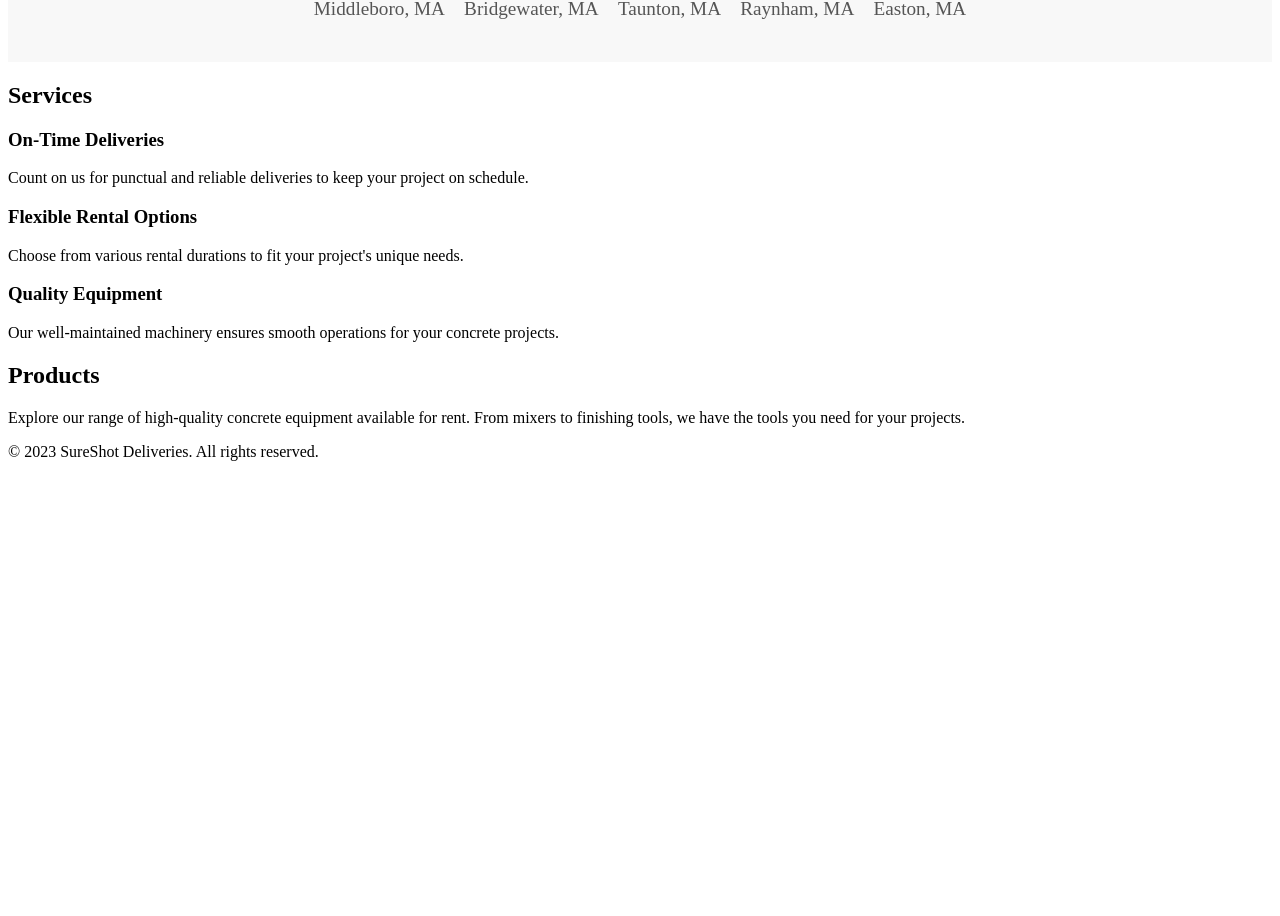
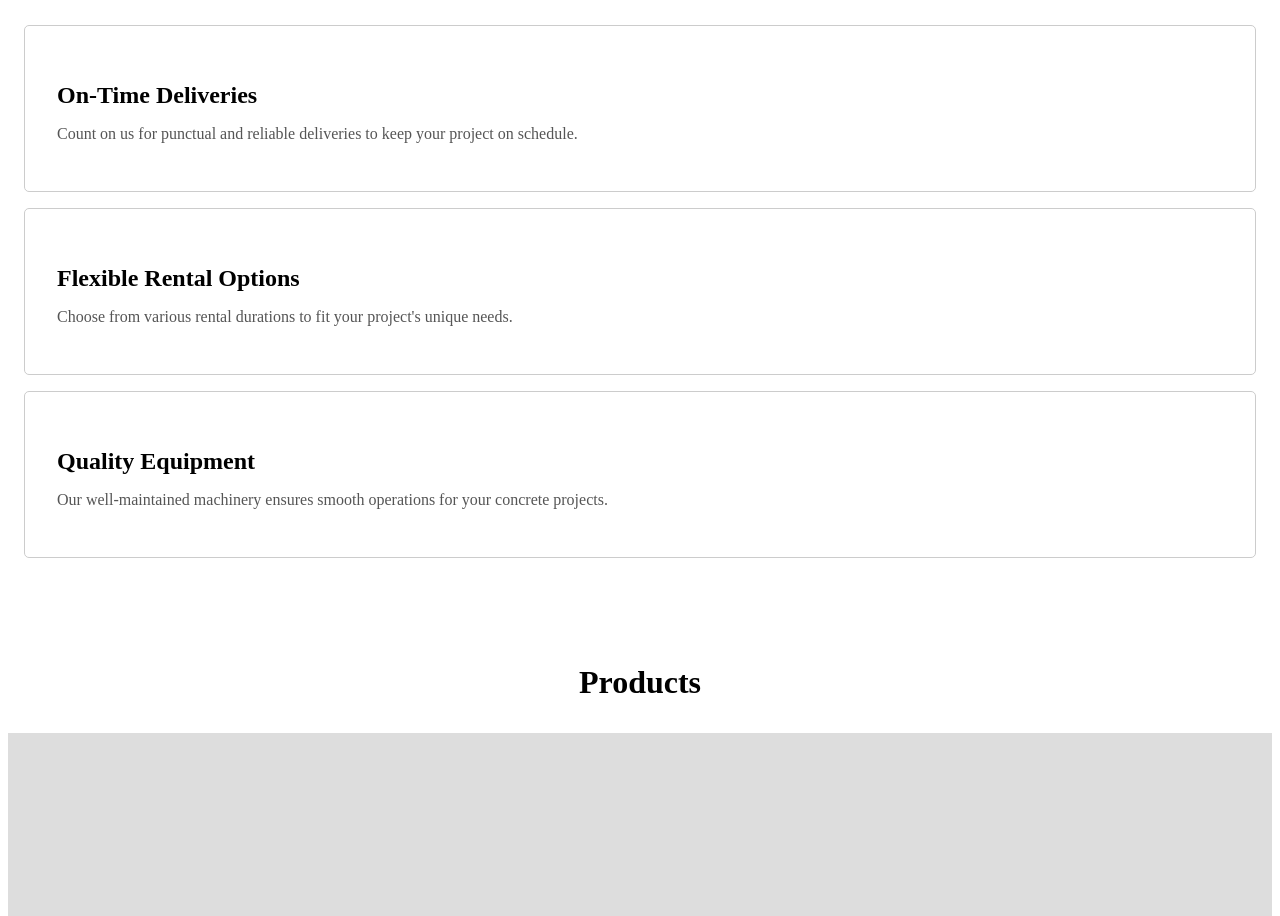
Before and after one commit to spencer2319/SureShot-Deliveries-Landing, a plain HTML site: page index.html in a window 1280 px wide. Shown: the part 627-1543 px from the top of the page. Before the commit the page ends 1104 px from the top, so only its background shows below. Drawn offline with Linux system fonts and the light colour scheme.

Commit message:
index.html
revert and told

```diff
--- a/index.html
+++ b/index.html
@@ -11,18 +11,17 @@
         .home-section {
             text-align: center;
             padding: 4em 0;
-            background-color: #fff;
+            background-color: #ff8c00; /* Orange background for the header */
+            color: #fff;
         }
 
         .home-section h1 {
             font-size: 2.5em;
-            color: #333;
             margin-bottom: 0.5em;
         }
 
         .home-section p {
             font-size: 1.2em;
-            color: #555;
             max-width: 800px;
             margin: 0 auto 2em;
         }
@@ -34,20 +33,87 @@
         .home-section .cta-button {
             display: inline-block;
             padding: 1em 2em;
-            background-color: #ff8c00; /* Change this to your desired orange color */
-            color: #fff;
+            background-color: #fff; /* White background for the buttons */
+            color: #ff8c00; /* Orange text color for the buttons */
             text-decoration: none;
             font-size: 1.2em;
             border-radius: 5px;
-            transition: background-color 0.3s;
+            transition: background-color 0.3s, color 0.3s;
             margin: 0.5em;
         }
 
         .home-section .cta-button:hover {
-            background-color: #ff6f00; /* Change this to a darker shade of orange for hover effect */
+            background-color: #ff6f00; /* Darker orange for hover effect */
+            color: #fff; /* White text color for hover effect */
         }
 
-        /* Service area styles */
+        /* Navigation styles */
+        nav {
+            background-color: #444;
+            padding: 1em 0;
+            text-align: center;
+        }
+
+        nav a {
+            color: #fff;
+            text-decoration: none;
+            margin: 0 1em;
+            font-size: 1.2em;
+        }
+
+        /* Service section styles */
+        .service-section {
+            text-align: center;
+            padding: 2em 0;
+        }
+
+        .service-section h2 {
+            font-size: 2em;
+            margin-bottom: 1em;
+        }
+
+        .service-section .featured-service {
+            border: 1px solid #ccc;
+            border-radius: 5px;
+            padding: 2em;
+            margin: 1em;
+            text-align: left;
+        }
+
+        .service-section .featured-service h3 {
+            font-size: 1.5em;
+            margin-bottom: 0.5em;
+        }
+
+        .service-section .featured-service p {
+            color: #555;
+        }
+
+        /* Products section styles */
+        .products-section {
+            text-align: center;
+            padding: 2em 0;
+        }
+
+        .products-section h2 {
+            font-size: 2em;
+            margin-bottom: 1em;
+        }
+
+        .products-section .image-placeholder {
+            width: 100%;
+            height: 200px;
+            background-color: #ddd;
+            margin-bottom: 1em;
+        }
+
+        .products-section p {
+            font-size: 1.2em;
+            color: #555;
+            margin-bottom: 1em;
+        }
+
+        /* Areas We Serve styles */
         .service-area {
             background-color: #f8f8f8;
             padding: 2em 0;
@@ -99,21 +165,7 @@
             </container>
         </section>
 
-        <section class="service-area" id="service-area">
-            <container>
-                <h2>Areas We Serve</h2>
-                <ul>
-                    <li>Middleboro, MA</li>
-                    <li>Bridgewater, MA</li>
-                    <li>Taunton, MA</li>
-                    <li>Raynham, MA</li>
-                    <li>Easton, MA</li>
-                    <!-- Add more cities or areas as needed -->
-                </ul>
-            </container>
-        </section>
-
-        <section id="services">
+        <section class="service-section" id="services">
             <container>
                 <h2>Services</h2>
                 <div class="featured-service">
@@ -131,11 +183,25 @@
             </container>
         </section>
 
-        <section id="products">
+        <section class="products-section" id="products">
             <container>
                 <h2>Products</h2>
                 <div class="image-placeholder"></div>
                 <p>Explore our range of high-quality concrete equipment available for rent. From mixers to finishing tools, we have the tools you need for your projects.</p>
+            </container>
+        </section>
+
+        <section class="service-area" id="service-area">
+            <container>
+                <h2>Areas We Serve</h2>
+                <ul>
+                    <li>Middleboro, MA</li>
+                    <li>Bridgewater, MA</li>
+                    <li>Taunton, MA</li>
+                    <li>Raynham, MA</li>
+                    <li>Easton, MA</li>
+                    <!-- Add more cities or areas as needed -->
+                </ul>
             </container>
         </section>
 
```
